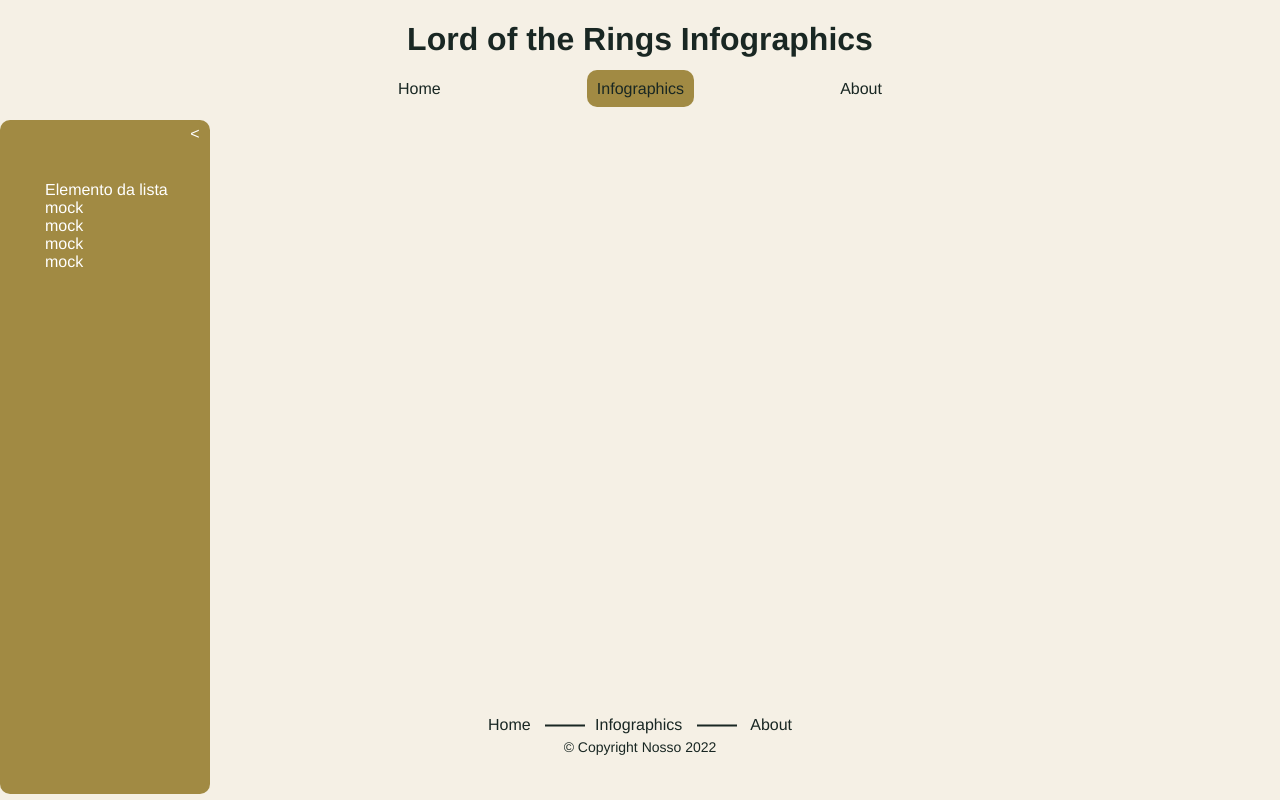
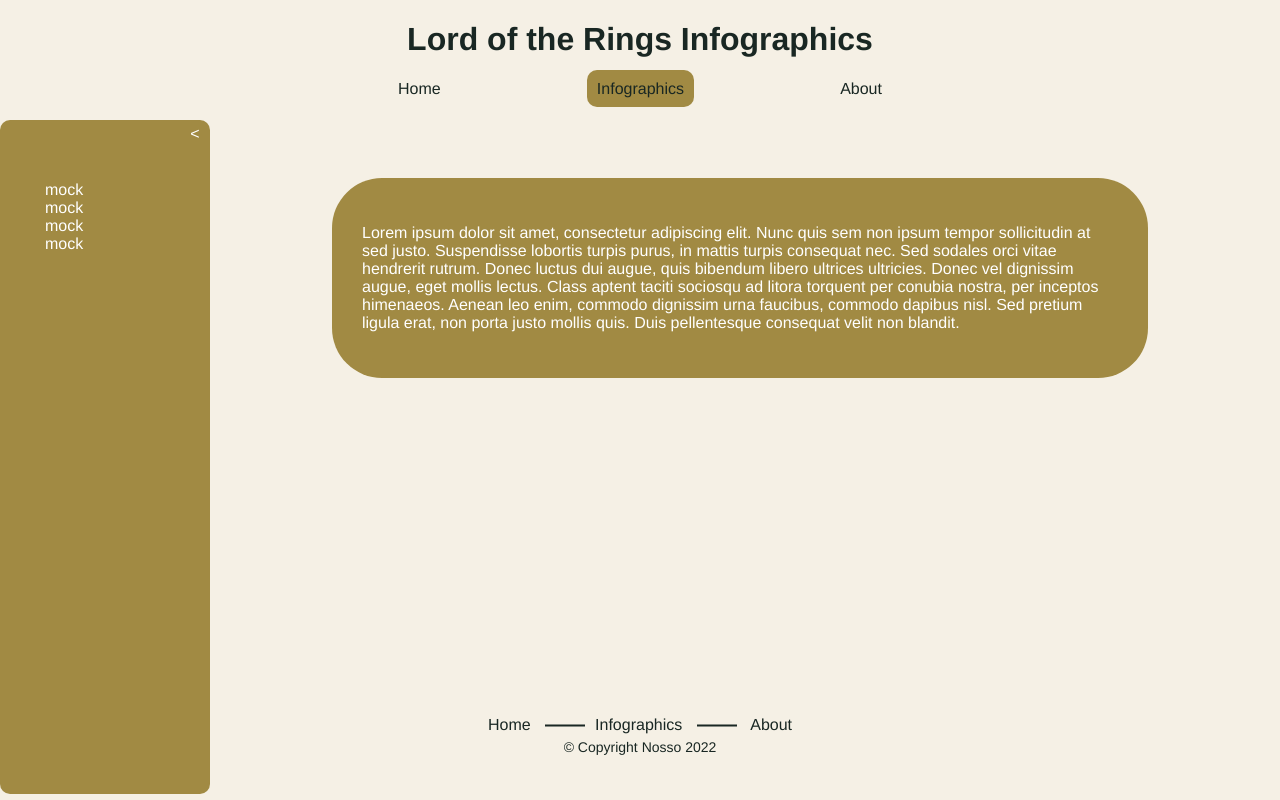
Before and after one commit to VitorFernandes2/PD, a Vue app in the folder front-end/: page /infographics in a window 1280 px wide. Built offline with nearby package versions, Linux system fonts and the light colour scheme.

Commit message:
final da estrutura base

```diff
--- a/front-end/src/components/InfoList.vue
+++ b/front-end/src/components/InfoList.vue
@@ -1,14 +1,13 @@
 <template>
   <div class="infoList" :class="{ small: !shown }">
-    <div @click="shown = false" class="bt" v-show="shown">
+    <div @click="change" class="bt" v-show="shown">
       <span>&lt;</span>
     </div>
-    <div @click="shown = true" class="bt" v-show="!shown">
+    <div @click="change" class="bt" v-show="!shown">
       <span>&gt;</span>
     </div>
     <div :class="{ show: shown }" class="lista">
       <ul>
-        <li>Elemento da lista</li>
         <li v-for="e in lista" :key="e">{{ e }}</li>
       </ul>
     </div>
@@ -23,6 +22,13 @@
       lista: ["mock", "mock", "mock", "mock"],
       shown: true,
     };
+  },
+  emits: ["changed"],
+  methods: {
+    change() {
+      this.shown = !this.shown;
+      this.$emit("changed", this.shown);
+    },
   },
 };
 </script>
--- /dev/null
+++ b/front-end/src/components/Infographic.vue
@@ -0,0 +1,35 @@
+<template>
+  <div class="infographic">
+    <p>
+      Lorem ipsum dolor sit amet, consectetur adipiscing elit. Nunc quis sem non
+      ipsum tempor sollicitudin at sed justo. Suspendisse lobortis turpis purus,
+      in mattis turpis consequat nec. Sed sodales orci vitae hendrerit rutrum.
+      Donec luctus dui augue, quis bibendum libero ultrices ultricies. Donec vel
+      dignissim augue, eget mollis lectus. Class aptent taciti sociosqu ad
+      litora torquent per conubia nostra, per inceptos himenaeos. Aenean leo
+      enim, commodo dignissim urna faucibus, commodo dapibus nisl. Sed pretium
+      ligula erat, non porta justo mollis quis. Duis pellentesque consequat
+      velit non blandit.
+    </p>
+  </div>
+</template>
+
+<script>
+export default {
+  name: "AppInfographic",
+  props: {
+    data: { type: Object, required: true },
+  },
+};
+</script>
+
+<style scoped>
+.infographic {
+  background-color: #a18a43;
+  color: #fff;
+  width: 70%;
+  margin: auto;
+  padding: 30px;
+  border-radius: 50px;
+}
+</style>
--- a/front-end/src/views/InfographicsView.vue
+++ b/front-end/src/views/InfographicsView.vue
@@ -1,6 +1,7 @@
 <template>
-  <div class="infographics">
-    <info-list />
+  <div class="infographics" :class="{ 'side-padding': listVisible }">
+    <info-list @changed="listChanged" />
+    <app-infographic />
     <!-- <div>
       <p>
         <span>Note:</span>This information is relative only to the original Lord
@@ -12,16 +13,33 @@
 
 <script>
 import InfoList from "../components/InfoList.vue";
+import AppInfographic from "../components/Infographic.vue";
 
 export default {
   name: "InfographicsView",
   components: {
     InfoList,
+    AppInfographic,
+  },
+  data() {
+    return {
+      listVisible: true,
+    };
+  },
+  methods: {
+    listChanged(v) {
+      console.log(v);
+      this.listVisible = v;
+    },
   },
 };
 </script>
 
 <style scoped>
+.side-padding {
+  padding-left: 200px;
+}
+
 span {
   font-weight: 700;
 }
```
